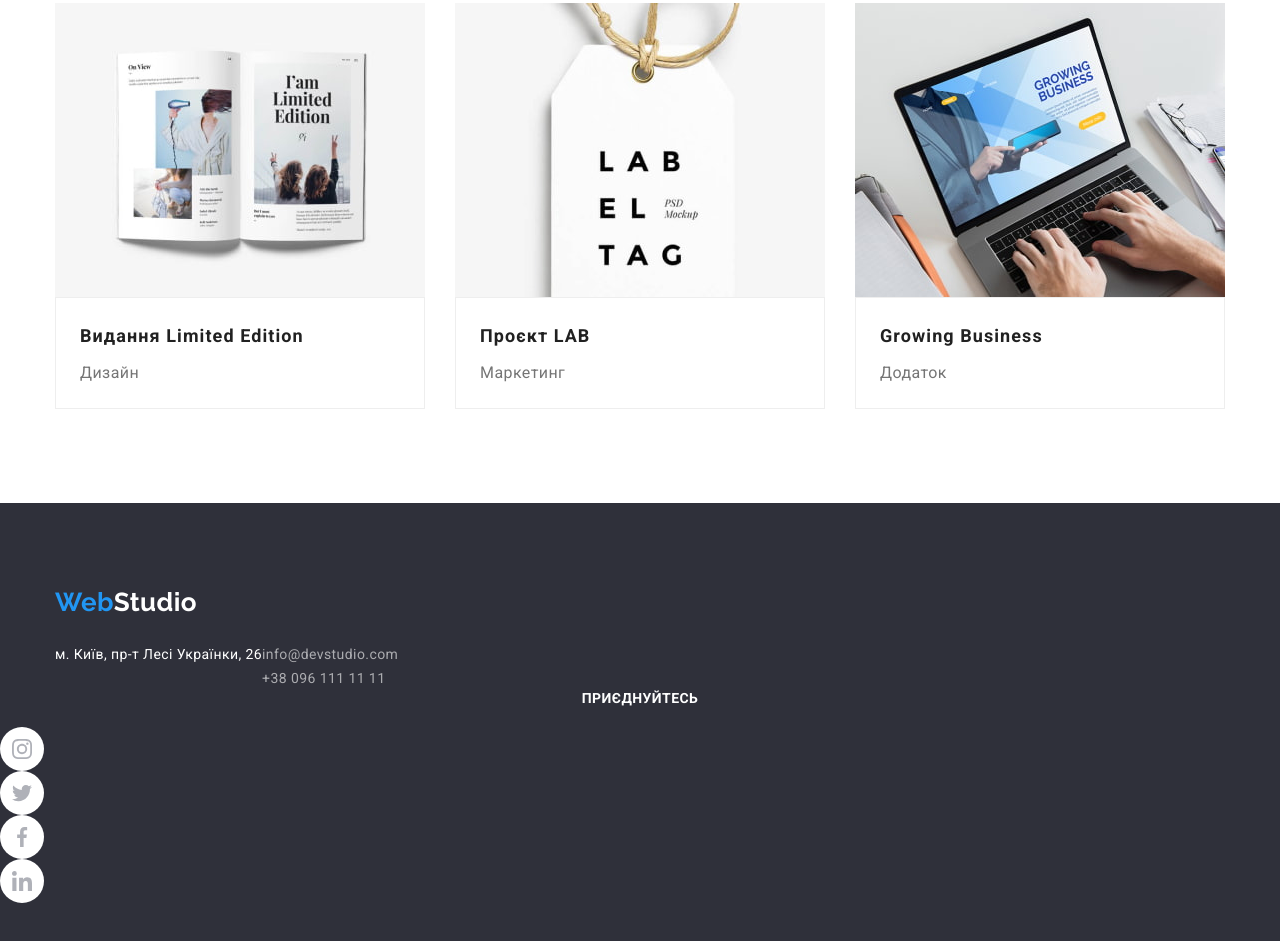
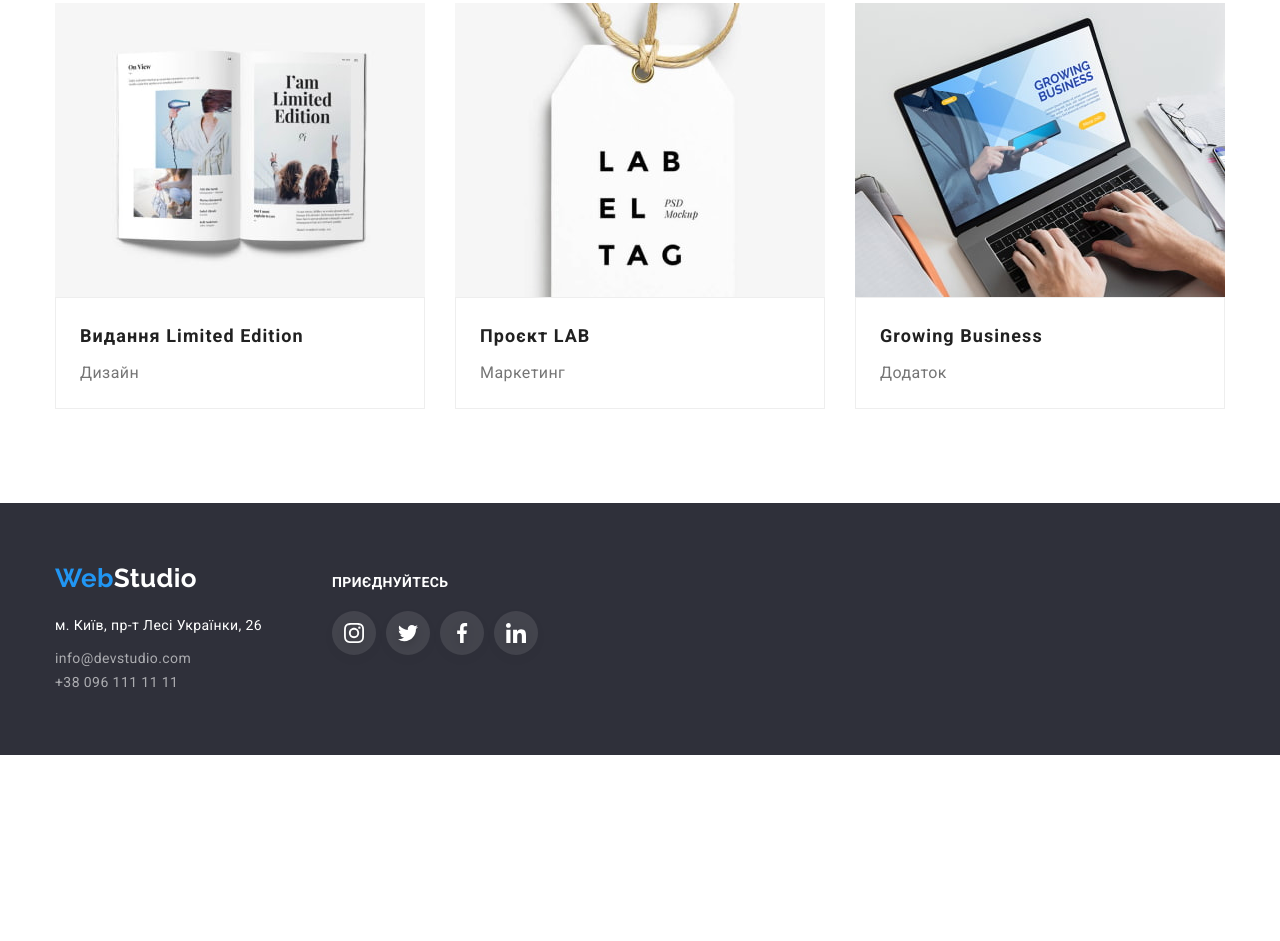
Before and after one commit to dariia-velychko/goit-markup-hw-04, a plain HTML site: page portfolio.html in a window 1280 px wide. Shown: the part 1136-2077 px from the top of the page. After the commit the page ends 1891 px from the top, so only its background shows below. Drawn offline with nearby package versions, Linux system fonts and the light colour scheme.

Commit message:
finish footer-container

```diff
--- a/portfolio.html
+++ b/portfolio.html
@@ -117,7 +117,9 @@
     </main>
 
     <footer class="footer">
-        <div class="container"><a class="logo link" href="/">Web<span class="accent link">Studio</span></a>
+        <div class="container footer-container">
+            <div>
+                <a class="logo link logo-footer" href="/">Web<span class="accent link">Studio</span></a>
              <address class="address-list list">
                 <p class="address-footer">м. Київ, пр-т Лесі Українки, 26</p>
                 <ul class="contacts-list list">
@@ -126,52 +128,54 @@
                 </ul>
             </address>
         </div>
-        <div>
-            <ul class="">
+
+        <div class="social-links-block">
+            <ul class="social-list-footer">
             <h2 class="social-links-title">приєднуйтесь</h2>
-            <ul class="list">
-                <li class="list-item">
-                    <a class="social-links"
+            <ul class="list social-links-footer">
+                <li class="list-item socials-item">
+                    <a class="social-links sl-footer"
                         href="https://instagram.com"
                         target="_blank"
                         rel="noopener noreferrer"
-                        aria-label="Instagram"><svg class="socials-icon" width="20" height="20">
+                        aria-label="Instagram"><svg class="socials-icon si-footer" width="20" height="20">
                                         <use href="./images/icons.svg#icon-instagram"></use>
                         </svg>
                     </a>
                 </li>
-                <li class="list-item">
-                    <a class="social-links"
+                <li class="list-item socials-item">
+                    <a class="social-links sl-footer"
                         href="https://twitter.com"
                         target="_blank"
                         rel="noopener noreferrer"
-                        aria-label="Twitter"><svg class="socials-icon" width="20" height="20">
+                        aria-label="Twitter"><svg class="socials-icon si-footer" width="20" height="20">
                                         <use href="./images/icons.svg#icon-twitter"></use>
                         </svg>
                     </a>
                 </li>
-                <li class="list-item">
-                    <a class="social-links"
+                <li class="list-item socials-item">
+                    <a class="social-links sl-footer"
                         href="https://facebook.com"
                         target="_blank"
                         rel="noopener noreferrer"
-                        aria-label="Facebook"><svg class="socials-icon" width="20" height="20">
+                        aria-label="Facebook"><svg class="socials-icon si-footer" width="20" height="20">
                                         <use href="./images/icons.svg#icon-facebook"></use>
                         </svg>
                     </a>
                 </li>
-                <li class="list-item">
-                    <a class="social-links"
+                <li class="list-item socials-item">
+                    <a class="social-links sl-footer"
                         href="https://linkedin.com"
                         target="_blank"
                         rel="noopener noreferrer"
-                        aria-label="Linkedin"><svg class="socials-icon" width="20" height="20">
+                        aria-label="Linkedin"><svg class="socials-icon si-footer" width="20" height="20">
                                         <use href="./images/icons.svg#icon-linkedin"></use>
                         </svg>
                     </a>
                 </li></ul>
         </ul>
     </div>
+    </div>
     </footer>
 </body>
 </html>
--- a/styles.css
+++ b/styles.css
@@ -98,7 +98,6 @@ margin-left: 0;
 .header-container {
 display: flex;
 align-items: center;
-
 }
 
 .header-link .header-item {
@@ -389,10 +388,6 @@ background-color: var(--link-active);
 fill: currentColor;
 }
 
-/* .socials-item {
-padding-bottom: 30px;
-} */
-
 /* CLIENTS */
 
 .clients-list {
@@ -422,15 +417,9 @@ height: 92px;
 
 }
 
-/* .clients-block:not(:last-child) {
-
-filter: drop-shadow(0px 4px 4px rgba(0, 0, 0, 0.25));
-
+/* .clients-link {
+filter: drop-shadow(0px 4px 4px rgba(0, 0, 0, 0.25)); ;
 } */
-
-.clients-list {
-filter: drop-shadow(0px 4px 4px rgba(0, 0, 0, 0.25)); ;
-}
 
 .clients-link:hover,
 .clients-link:focus {
@@ -447,8 +436,6 @@ padding-bottom: 60px;
 
 .address-list,
 .contacts {
-display: flex;
-justify-;
 color: var(--hero-color);
 font-style: normal;
 font-weight: 400;
@@ -460,7 +447,7 @@ color: var(--hero-color);
 }
 
 .logo-footer {
-display: flex;
+display: block;
 padding: 0;
 margin-bottom: 20px;
 }
@@ -477,13 +464,21 @@ margin-bottom: 9px;
 margin-bottom: 9px;
 }
 
-.footer-container {
+.address-footer {
 display: flex;
 }
 
+.social-links-block {
+display: flex;
+}
+
+.footer-container {
+display: flex;
+gap: 70px;
+align-items: baseline;
+}
+
 .social-links-title {
-display: flex;
-justify-content: center;
 font-weight: 700;
 font-size: 14px;
 line-height: 1.14;
@@ -494,10 +489,6 @@ padding-bottom: 20px;
 }
 
 .sl-footer {
-
-/* color: drop-shadow(0px 4px 4px rgba(0, 0, 0, 0.25)); */
-/* filter: drop-shadow(0px 4px 4px rgba(0, 0, 0, 0.25)); */
-
 background-color: rgba(255, 255, 255, 0.1);
 color: var(--hero-color);
 filter: drop-shadow(0px 4px 4px rgba(0, 0, 0, 0.25));
@@ -506,7 +497,6 @@ filter: drop-shadow(0px 4px 4px rgba(0, 0, 0, 0.25));
 .social-links-footer {
 display: flex;
 gap: 10px;
-justify-content: center;
 }
 
 
```
Also changed, not shown: index.html (+6 -6 lines).
